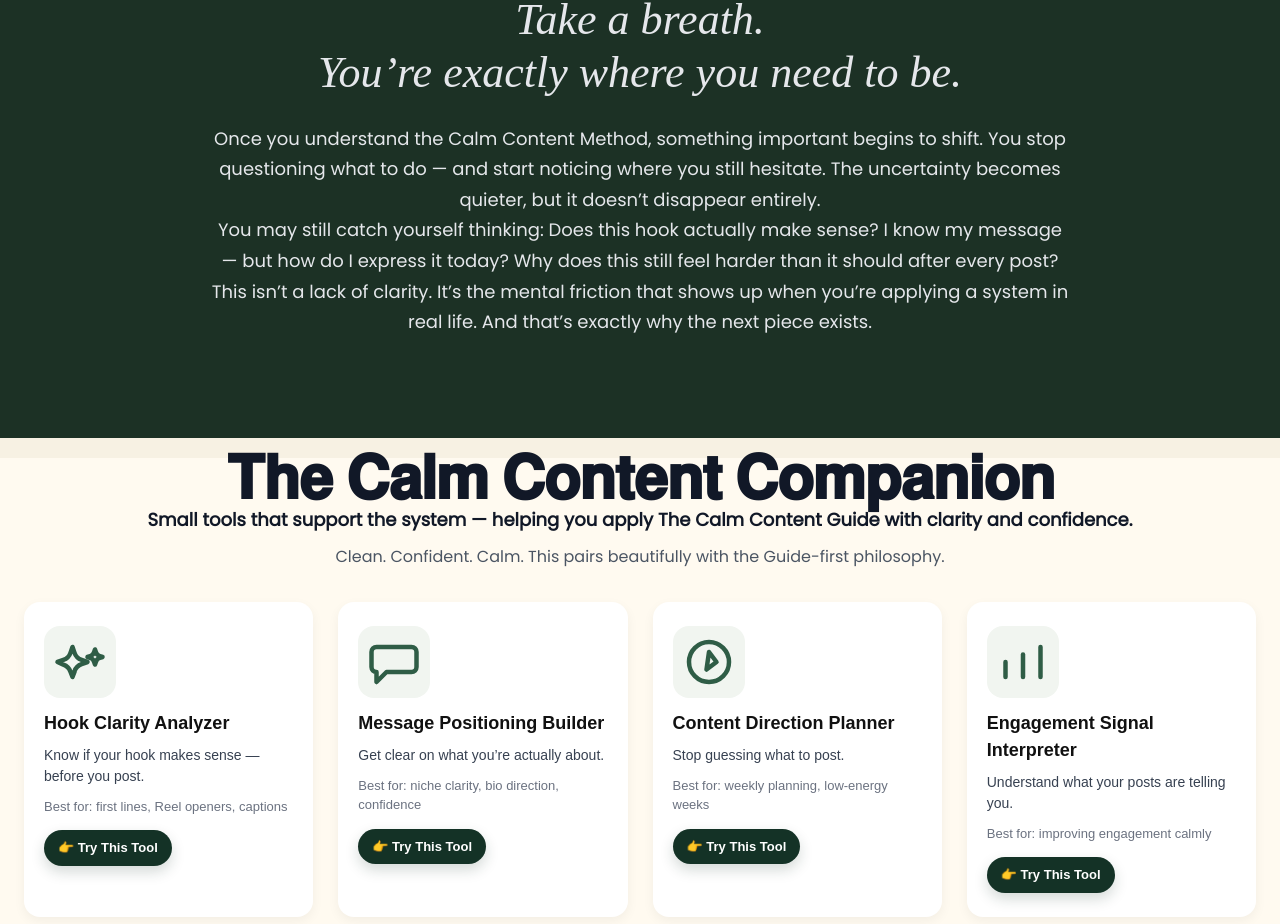
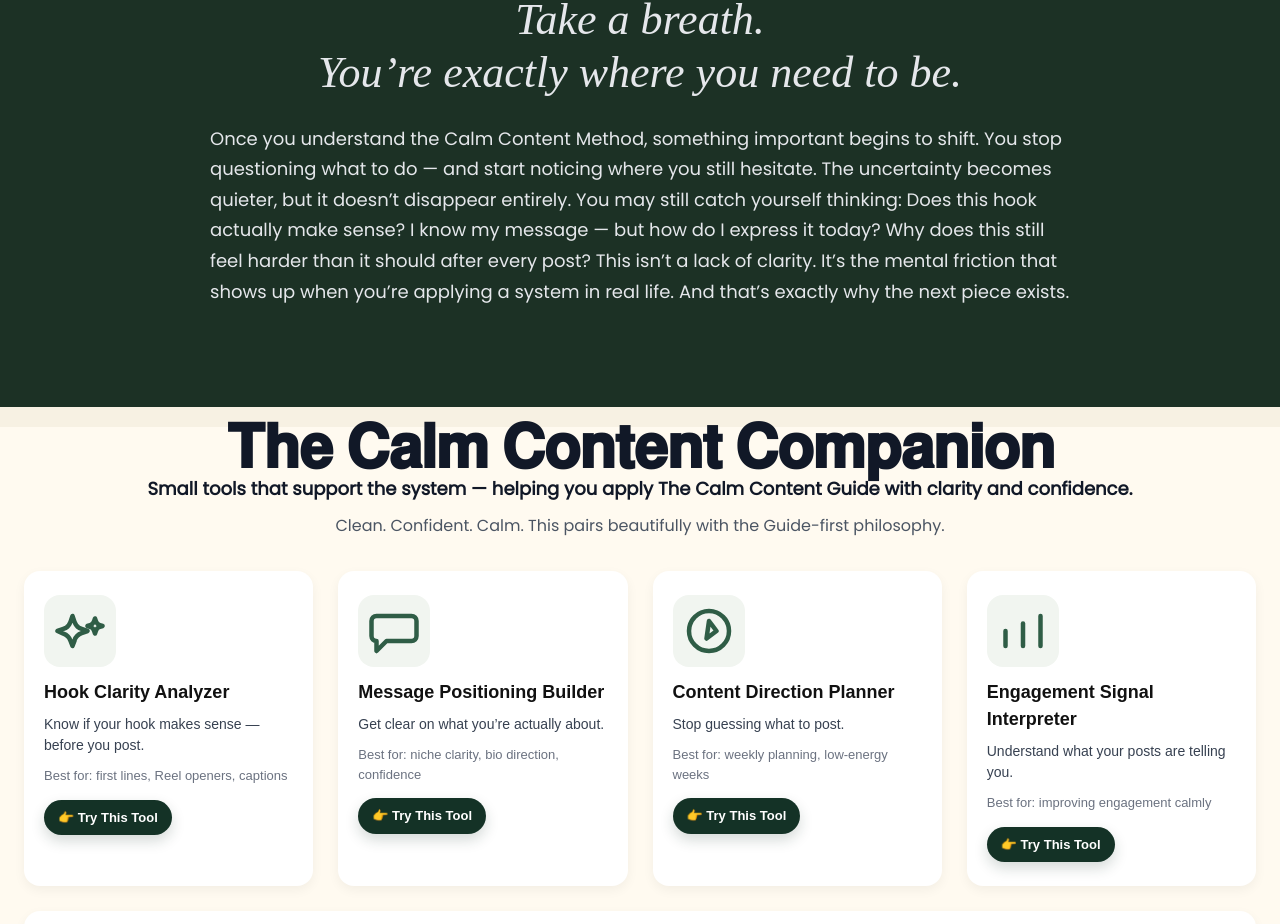
Before and after one commit to gmajors1326/the-calm-content-companion, a Next.js app: page / in a window 1280 px wide. Shown: the part 2678-3602 px from the top of the page. Built offline with nearby package versions, Linux system fonts and the light colour scheme; a web font is replaced by a local one.

Commit message:
Refresh growth section copy and alignment

```diff
--- a/app/page.tsx
+++ b/app/page.tsx
@@ -260,23 +260,15 @@ export default function PromotoLandingPage() {
           lineHeight: '1.7',
           fontFamily: '"Poppins", sans-serif',
           color: COLORS.TEXT_LIGHT,
-          whiteSpace: 'pre-line'
+          whiteSpace: 'pre-line',
+          textAlign: 'left'
         }}
       >
-        Once you understand the Calm Content Method, something important begins to shift.
+        Once you understand the Calm Content Method, something important begins to shift. You stop questioning what to do — and start noticing where you still hesitate. The uncertainty becomes quieter, but it doesn’t disappear entirely.
 
-        You stop questioning what to do — and start noticing where you still hesitate.
-        The uncertainty becomes quieter, but it doesn’t disappear entirely.
-        <br />
-        You may still catch yourself thinking:
-        Does this hook actually make sense?
-        I know my message — but how do I express it today?
-        Why does this still feel harder than it should after every post?
-        <br />
-        This isn’t a lack of clarity.
-        It’s the mental friction that shows up when you’re applying a system in real life.
+        You may still catch yourself thinking: Does this hook actually make sense? I know my message — but how do I express it today? Why does this still feel harder than it should after every post?
 
-        And that’s exactly why the next piece exists.
+        This isn’t a lack of clarity. It’s the mental friction that shows up when you’re applying a system in real life. And that’s exactly why the next piece exists.
       </p>
     </section>
   );
```
